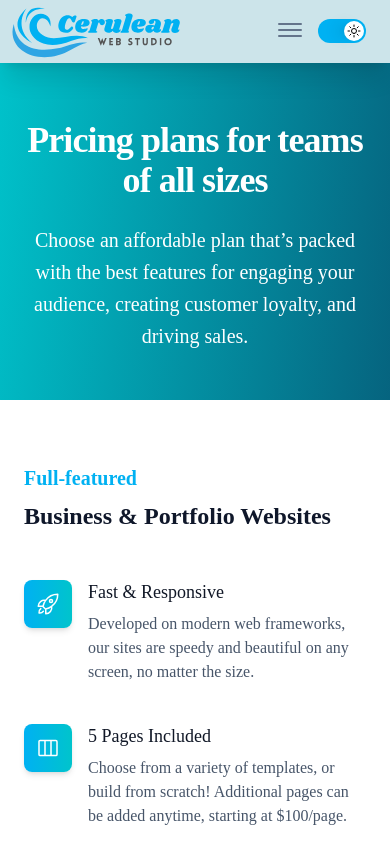
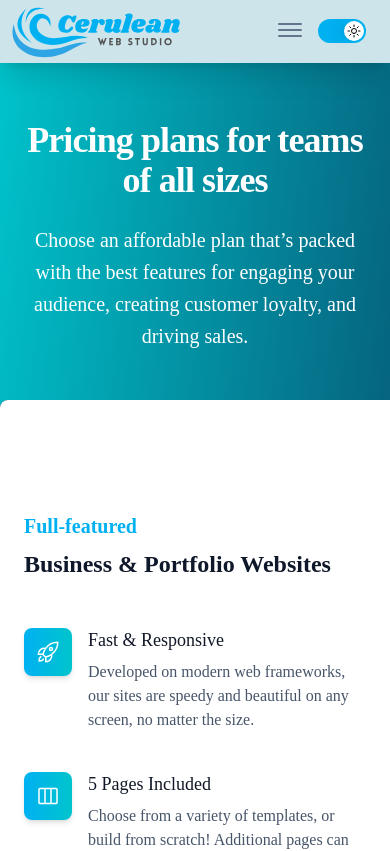
Before and after one commit to PiraTechnics/cerulean-web-studio, a Next.js app: page /pricing in a window 390 px wide. Shown: the top 851 px of the page. Built offline with nearby package versions, Linux system fonts and the light colour scheme.

Commit message:
#16 pricing components refactor

```diff
--- a/app/ui/sections/contact-form.tsx
+++ b/app/ui/sections/contact-form.tsx
@@ -30,9 +30,18 @@ export const ContactForm = () => {
   };
 
   return (
-    <div className="relative isolate bg-cws-bg-2/30 rounded-lg mt-24 text-slate-100">
-      <div className="mx-auto grid max-w-7xl grid-cols-1 lg:grid-cols-2">
-        <div className="relative px-6 pb-20 pt-24 sm:pt-32 lg:static lg:px-8 lg:py-48">
+    <div
+      id="margin-wrapper"
+      className="relative isolate bg-cws-bg-2/30 rounded-lg mt-24 text-slate-100"
+    >
+      <div
+        id="content-container"
+        className="mx-auto grid max-w-7xl grid-cols-1 lg:grid-cols-2"
+      >
+        <div
+          id="content-left"
+          className="relative px-6 pb-20 pt-24 sm:pt-32 lg:static lg:px-8 lg:py-48"
+        >
           <div className="mx-auto max-w-xl lg:mx-0 lg:max-w-lg">
             <div
               id="dark-overlay"
@@ -94,6 +103,7 @@ export const ContactForm = () => {
           </div>
         </div>
         <form
+          id="content-right"
           action="#"
           method="POST"
           onSubmit={handleSubmit}
--- a/app/ui/sections/package-details.tsx
+++ b/app/ui/sections/package-details.tsx
@@ -7,13 +7,19 @@ type detailsProps = {
     name: string;
     icon: HeroIcon;
     description: string;
+  }>;
+};
 
-	}>;
-}
-
-export const PackageDetails = ({header, features}: detailsProps) => {
+export const PackageDetails = ({ header, features }: detailsProps) => {
   return (
-        <div className="bg-white px-6 py-16 sm:py-24 lg:px-0 lg:pr-8">
+    <div
+      id="content-details"
+      className="relative px-6 sm:pt-32 lg:static lg:px-8 py-28"
+    >
+      <div
+        id="white-overlay"
+        className="absolute inset-y-0 left-0 -z-10 w-full overflow-hidden bg-white lg:w-1/2 rounded-l-lg"
+      ></div>
       <div className="mx-auto max-w-lg lg:mx-0">
         <h2 className="text-xl font-semibold text-cws-primary">
           {header.superscript}
@@ -43,5 +49,5 @@ export const PackageDetails = ({header, features}: detailsProps) => {
         </dl>
       </div>
     </div>
-    )
-}
+  );
+};
--- a/app/ui/sections/package-pricing.tsx
+++ b/app/ui/sections/package-pricing.tsx
@@ -28,7 +28,7 @@ export const PackagePricing = ({ featureChecklist, pricing }: pricingProps) => {
   const [frequency, setFrequency] = useState(pricing.options[0]);
 
   return (
-    <div className="bg-cws-bg-2 px-6 py-16 sm:py-24 lg:flex lg:items-center lg:justify-end lg:bg-none lg:px-0 lg:pl-8">
+    <div className="px-6 py-16 sm:py-24 lg:flex lg:items-center lg:justify-end lg:bg-none lg:px-0 lg:pl-8">
       <div className="mx-auto w-full max-w-lg space-y-8 lg:mx-0">
         <div className="mb-8">
           <h2 className="text-slate-200 text-center text-2xl">
--- a/app/ui/sections/package.tsx
+++ b/app/ui/sections/package.tsx
@@ -32,11 +32,14 @@ export const PricePackage = ({
   pricing,
 }: PackageProps) => {
   return (
-    <div className="relative bg-white rounded-md mb-12">
-      <div className="absolute inset-0" aria-hidden="true">
-        <div className="absolute inset-y-0 right-0 w-1/2 bg-cws-bg-2 rounded-md" />
-      </div>
-      <div className="relative mx-auto max-w-7xl lg:grid lg:grid-cols-2 lg:px-8">
+    <div
+      id="margin-wrapper"
+      className="relative isolate rounded-lg bg-cws-bg-2 text-slate-100 mb-12"
+    >
+      <div
+        id="content-container"
+        className="mx-auto grid max-w-7xl grid-cols-1 lg:grid-cols-2"
+      >
         <PackageDetails header={header} features={features} />
         <PackagePricing featureChecklist={featureChecklist} pricing={pricing} />
       </div>
```
Lines whose indentation alone changed are shown as unchanged.
